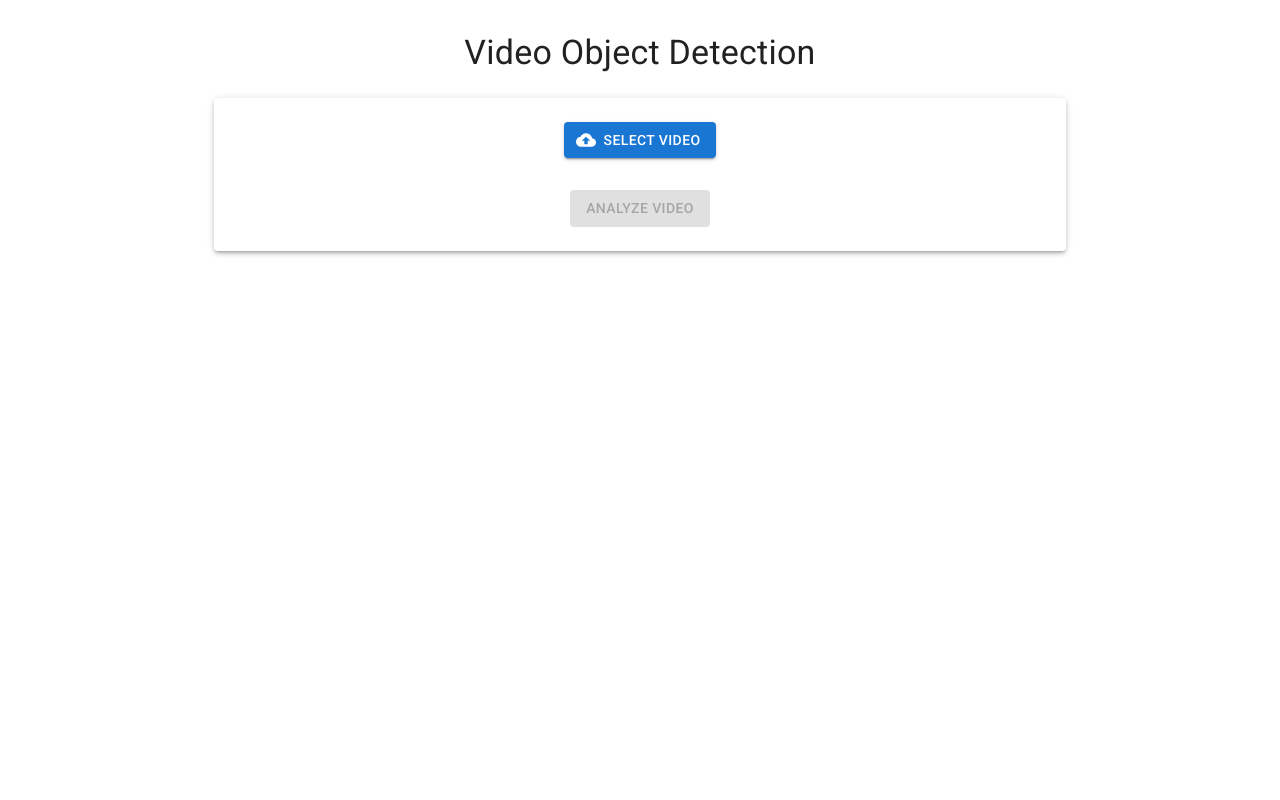
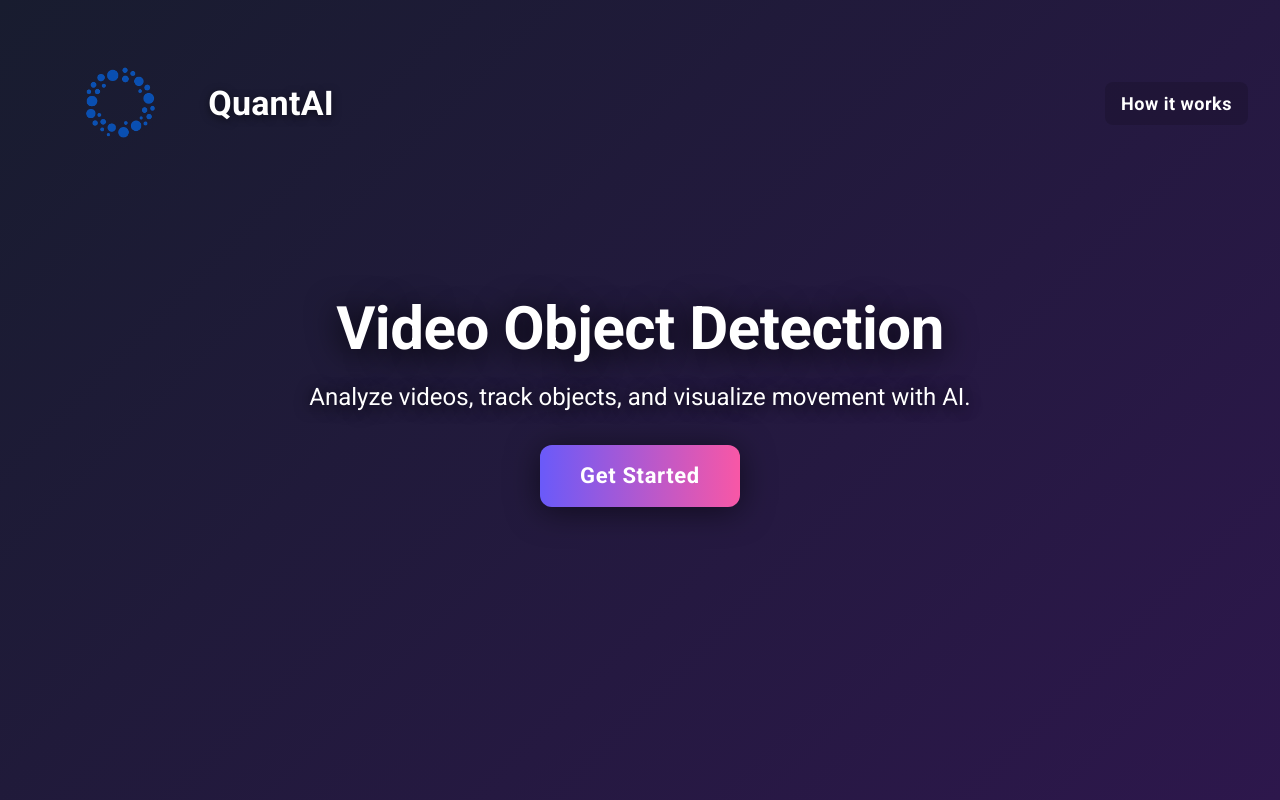
Before and after one commit to Shreesh8/Video-Detection, a React (Create React App) app in the folder frontend/: page / in a window 1280 px wide. Built offline with nearby package versions, Linux system fonts and the light colour scheme.

Commit message:
Update welcome page UI and header

```diff
--- a/frontend/src/App.js
+++ b/frontend/src/App.js
@@ -15,11 +15,280 @@ import {
   Card,
   CardContent,
   Grid,
+  Dialog,
+  DialogTitle,
+  DialogContent,
+  DialogActions,
+  Stepper,
+  Step,
+  StepLabel,
+  StepContent,
 } from "@mui/material";
 import { CloudUpload as CloudUploadIcon } from "@mui/icons-material";
 import axios from "axios";
+import Logo from "./quantai_logo.png";
+
+function Header({ onHowItWorksClick }) {
+  return (
+    <Box
+      sx={{
+        width: "100%",
+        display: "flex",
+        alignItems: "center",
+        justifyContent: "space-between",
+        px: 4,
+        py: 2,
+        position: "absolute",
+        top: 0,
+        left: 0,
+        zIndex: 20,
+      }}
+    >
+      <Box sx={{ display: "flex", alignItems: "center", gap: 0 }}>
+        <Box
+          sx={{
+            background: "transparent",
+            borderRadius: "50%",
+            p: 2.2,
+            display: "flex",
+            alignItems: "center",
+            justifyContent: "center",
+          }}
+        >
+          <img src={Logo} alt="Logo" style={{ height: 140, width: "auto" }} />
+        </Box>
+        <Typography
+          variant="h4"
+          sx={{
+            color: "#fff",
+            fontWeight: 700,
+            ml: "1px",
+            textShadow: "0 2px 8px #0008",
+          }}
+        >
+          QuantAI
+        </Typography>
+      </Box>
+      <Button
+        variant="text"
+        onClick={onHowItWorksClick}
+        sx={{
+          color: "#fff",
+          fontWeight: 600,
+          fontSize: 18,
+          textTransform: "none",
+          background: "rgba(0,0,0,0.15)",
+          borderRadius: 2,
+          px: 2,
+        }}
+      >
+        How it works
+      </Button>
+    </Box>
+  );
+}
+
+function HowItWorksModal({ open, onClose }) {
+  const steps = [
+    {
+      label: "Upload Video",
+      description:
+        "Select and upload any video file from your device. The system supports common video formats like MP4, AVI, MOV, etc.",
+    },
+    {
+      label: "AI Processing",
+      description:
+        "Our advanced AI model (YOLOv8) analyzes each frame of your video to detect objects, track their movements, and identify activities.",
+    },
+    {
+      label: "Object Detection",
+      description:
+        "The system identifies various objects in your video including people, vehicles, animals, and common items with high accuracy.",
+    },
+    {
+      label: "Activity Analysis",
+      description:
+        "Based on the detected objects and their movements, the AI determines what activities are happening in the video.",
+    },
+    {
+      label: "Results Display",
+      description:
+        "View detailed results including object counts, confidence levels, and activity descriptions in an easy-to-understand format.",
+    },
+  ];
+
+  return (
+    <Dialog
+      open={open}
+      onClose={onClose}
+      maxWidth="md"
+      fullWidth
+      PaperProps={{
+        sx: {
+          background: "linear-gradient(135deg, #181c2f 0%, #2d174c 100%)",
+          color: "white",
+          borderRadius: 3,
+        },
+      }}
+    >
+      <DialogTitle
+        sx={{
+          textAlign: "center",
+          fontSize: "2rem",
+          fontWeight: 700,
+          color: "white",
+          borderBottom: "1px solid rgba(255,255,255,0.2)",
+        }}
+      >
+        How It Works
+      </DialogTitle>
+      <DialogContent sx={{ mt: 2 }}>
+        <Box sx={{ mb: 4 }}>
+          <Typography
+            variant="h6"
+            sx={{ mb: 2, color: "#6a5af9", fontWeight: 600 }}
+          >
+            Background Process
+          </Typography>
+          <Typography variant="body1" sx={{ mb: 2, lineHeight: 1.6 }}>
+            Our system uses state-of-the-art computer vision technology powered
+            by YOLOv8 (You Only Look Once), a real-time object detection model.
+            The AI processes your video frame by frame, identifying objects,
+            tracking their movements, and analyzing patterns to understand
+            what's happening in the scene.
+          </Typography>
+          <Typography variant="body1" sx={{ lineHeight: 1.6 }}>
+            The system can detect various objects including people, vehicles,
+            animals, and everyday items, providing you with detailed insights
+            about the content and activities in your videos.
+          </Typography>
+        </Box>
+
+        <Divider sx={{ my: 3, borderColor: "rgba(255,255,255,0.2)" }} />
+
+        <Typography
+          variant="h6"
+          sx={{ mb: 3, color: "#f857a6", fontWeight: 600 }}
+        >
+          How to Use
+        </Typography>
+
+        <Stepper
+          orientation="vertical"
+          sx={{ "& .MuiStepLabel-root": { color: "white" } }}
+        >
+          {steps.map((step, index) => (
+            <Step key={step.label} active={true}>
+              <StepLabel>
+                <Typography
+                  variant="h6"
+                  sx={{ color: "white", fontWeight: 600 }}
+                >
+                  {step.label}
+                </Typography>
+              </StepLabel>
+              <StepContent>
+                <Typography
+                  variant="body1"
+                  sx={{
+                    color: "rgba(255,255,255,0.9)",
+                    lineHeight: 1.6,
+                    mb: 2,
+                  }}
+                >
+                  {step.description}
+                </Typography>
+              </StepContent>
+            </Step>
+          ))}
+        </Stepper>
+      </DialogContent>
+      <DialogActions sx={{ p: 3, pt: 0 }}>
+        <Button
+          onClick={onClose}
+          variant="contained"
+          sx={{
+            background: "linear-gradient(90deg, #6a5af9 0%, #f857a6 100%)",
+            color: "white",
+            px: 4,
+            py: 1.5,
+            borderRadius: 2,
+            fontWeight: 600,
+            textTransform: "none",
+          }}
+        >
+          Got it!
+        </Button>
+      </DialogActions>
+    </Dialog>
+  );
+}
+
+function WelcomePage({ onGetStarted }) {
+  const [howItWorksOpen, setHowItWorksOpen] = useState(false);
+
+  return (
+    <Box
+      sx={{
+        minHeight: "100vh",
+        width: "100vw",
+        background: "linear-gradient(135deg, #181c2f 0%, #2d174c 100%)",
+        display: "flex",
+        flexDirection: "column",
+        alignItems: "center",
+        justifyContent: "center",
+        position: "relative",
+      }}
+    >
+      <Header onHowItWorksClick={() => setHowItWorksOpen(true)} />
+      <HowItWorksModal
+        open={howItWorksOpen}
+        onClose={() => setHowItWorksOpen(false)}
+      />
+      {/* Centered content */}
+      <Box sx={{ textAlign: "center", zIndex: 10 }}>
+        <Typography
+          variant="h2"
+          sx={{
+            color: "white",
+            fontWeight: 800,
+            mb: 2,
+            textShadow: "0 4px 32px #000",
+          }}
+        >
+          Video Object Detection
+        </Typography>
+        <Typography
+          variant="h5"
+          sx={{ color: "white", mb: 4, textShadow: "0 2px 16px #000" }}
+        >
+          Analyze videos, track objects, and visualize movement with AI.
+        </Typography>
+        <Button
+          variant="contained"
+          sx={{
+            px: 5,
+            py: 1.5,
+            fontSize: 22,
+            fontWeight: 700,
+            background: "linear-gradient(90deg, #6a5af9 0%, #f857a6 100%)",
+            color: "#fff",
+            borderRadius: 3,
+            boxShadow: "0 4px 32px #0008",
+            textTransform: "none",
+          }}
+          onClick={onGetStarted}
+        >
+          Get Started
+        </Button>
+      </Box>
+    </Box>
+  );
+}
 
 function App() {
+  const [showWelcome, setShowWelcome] = useState(true);
+  const [howItWorksOpen, setHowItWorksOpen] = useState(false);
   const [file, setFile] = useState(null);
   const [detections, setDetections] = useState(null);
   const [activity, setActivity] = useState(null);
@@ -91,20 +360,61 @@ function App() {
   // Debug log for state
   console.log("Detections:", detections, "Activity:", activity);
 
+  if (showWelcome) {
+    return <WelcomePage onGetStarted={() => setShowWelcome(false)} />;
+  }
+
   return (
-    <Container maxWidth="md">
-      <Box sx={{ my: 4 }}>
-        <Typography variant="h4" component="h1" gutterBottom align="center">
-          Video Object Detection
-        </Typography>
-
-        <Paper elevation={3} sx={{ p: 3, mt: 3 }}>
+    <Box
+      sx={{
+        minHeight: "100vh",
+        width: "100vw",
+        background: "linear-gradient(135deg, #181c2f 0%, #2d174c 100%)",
+        position: "relative",
+        display: "flex",
+        alignItems: "center",
+        justifyContent: "center",
+      }}
+    >
+      <Header onHowItWorksClick={() => setHowItWorksOpen(true)} />
+      <HowItWorksModal
+        open={howItWorksOpen}
+        onClose={() => setHowItWorksOpen(false)}
+      />
+      <Container maxWidth="sm" sx={{ p: 0 }}>
+        <Paper
+          elevation={6}
+          sx={{
+            p: { xs: 2, sm: 4 },
+            pt: { xs: 3, sm: 5 },
+            pb: { xs: 3, sm: 5 },
+            mt: 0,
+            borderRadius: 4,
+            background: "rgba(255,255,255,0.85)",
+            boxShadow: 8,
+            display: "flex",
+            flexDirection: "column",
+            alignItems: "center",
+            minWidth: { xs: "90vw", sm: 400 },
+            maxWidth: 500,
+          }}
+        >
+          <Typography
+            variant="h4"
+            component="h1"
+            gutterBottom
+            align="center"
+            sx={{ fontWeight: 700, mb: 3, color: "#222" }}
+          >
+            Video Object Detection
+          </Typography>
           <Box
             sx={{
               display: "flex",
               flexDirection: "column",
               alignItems: "center",
               gap: 2,
+              width: "100%",
             }}
           >
             <input
@@ -119,46 +429,41 @@ function App() {
                 variant="contained"
                 component="span"
                 startIcon={<CloudUploadIcon />}
+                sx={{ fontWeight: 600, letterSpacing: 1 }}
               >
                 Select Video
               </Button>
             </label>
-
             {file && (
               <Typography variant="body2" color="text.secondary">
                 Selected: {file.name}
               </Typography>
             )}
-
             <Button
               variant="contained"
               color="primary"
               onClick={handleUpload}
               disabled={!file || loading}
-              sx={{ mt: 2 }}
+              sx={{ mt: 2, width: "100%" }}
             >
               {loading ? <CircularProgress size={24} /> : "Analyze Video"}
             </Button>
-
             {error && (
               <Alert severity="error" sx={{ mt: 2, width: "100%" }}>
                 {error}
               </Alert>
             )}
-
             {/* Always show activity above detections if present */}
             {activity && (
               <Alert severity="info" sx={{ mt: 2, width: "100%" }}>
                 Activity: {activity}
               </Alert>
             )}
-
             {detections && (
               <Box sx={{ mt: 3, width: "100%" }}>
                 <Typography variant="h6" gutterBottom>
                   Detection Results
                 </Typography>
-
                 {/* Show processing stats */}
                 {processingStats && (
                   <Typography
@@ -170,7 +475,6 @@ function App() {
                     objects detected: {processingStats.totalObjects}
                   </Typography>
                 )}
-
                 <Grid container spacing={2}>
                   {detections.map((detection, index) => (
                     <Grid item xs={12} sm={6} md={4} key={index}>
@@ -204,8 +508,8 @@ function App() {
             )}
           </Box>
         </Paper>
-      </Box>
-    </Container>
+      </Container>
+    </Box>
   );
 }
 
```
Also changed, not shown: frontend/src/quantai_logo.png (added).
